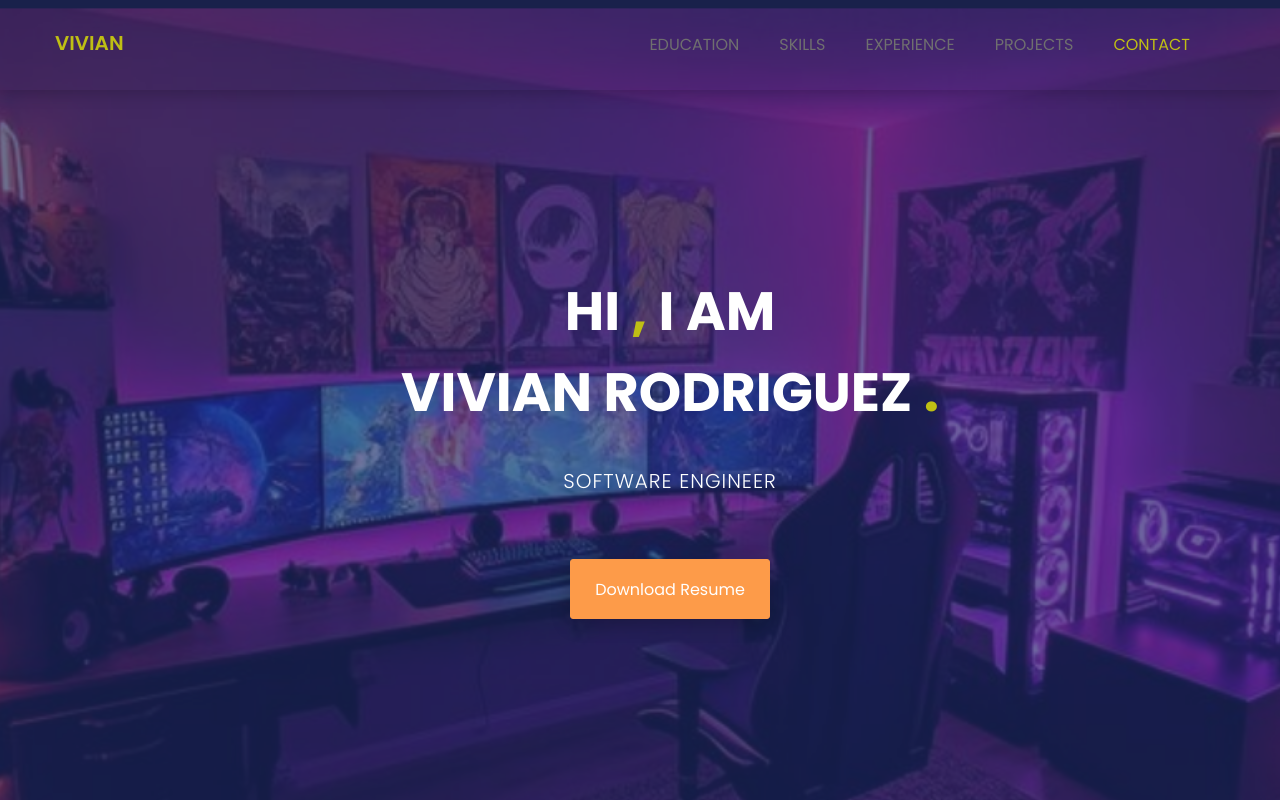
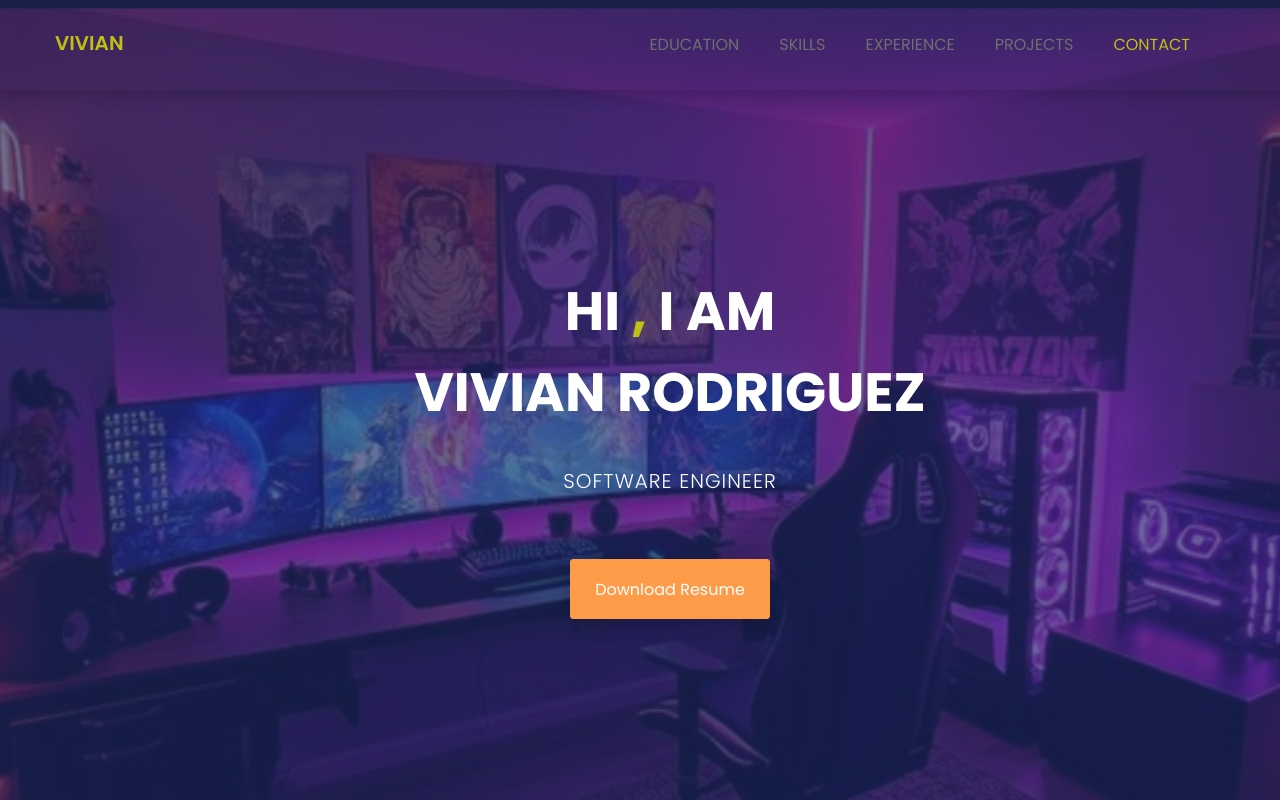
Before and after one commit to Percussor-hash/portfolio-master, a plain HTML site: page index.html in a window 1280 px wide. Shown: the top 800 px of the page. Drawn offline with nearby package versions, Linux system fonts and the light colour scheme.

Commit message:
Update index.html

```diff
--- a/index.html
+++ b/index.html
@@ -104,7 +104,7 @@
 				<div class="row">
 					<div class="col-md-12 text-center">
 						<div class="header-text">
-							<h2>hi <span>,</span> i am <br> vivian rodriguez <span>.</span>   </h2>
+							<h2>hi <span>,</span> i am <br> vivian rodriguez   </h2>
 							<p>software engineer</p>
 							<a href="assets/download/Vivian-FullStackDev.zip" download="Vivian-FullStackDev.zip">Download Resume</a>
 						</div><!--/.header-text-->
```
